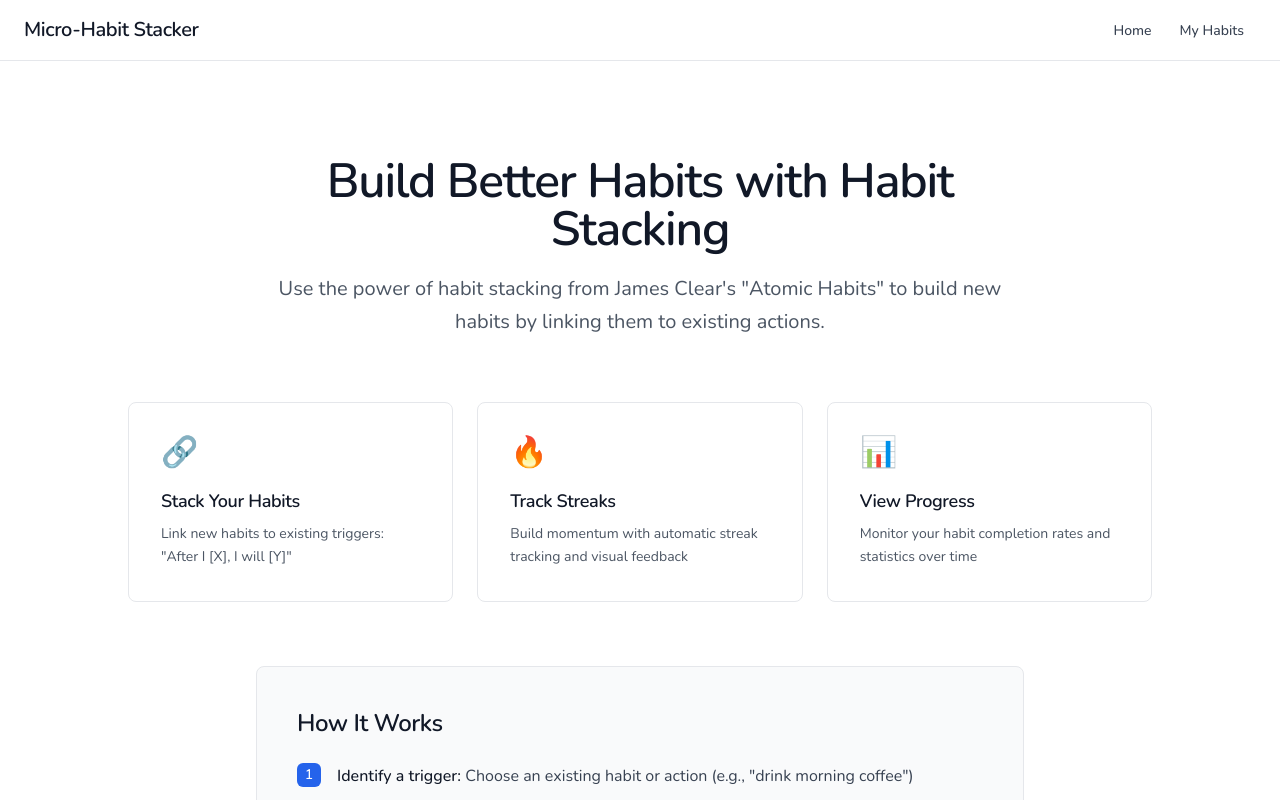
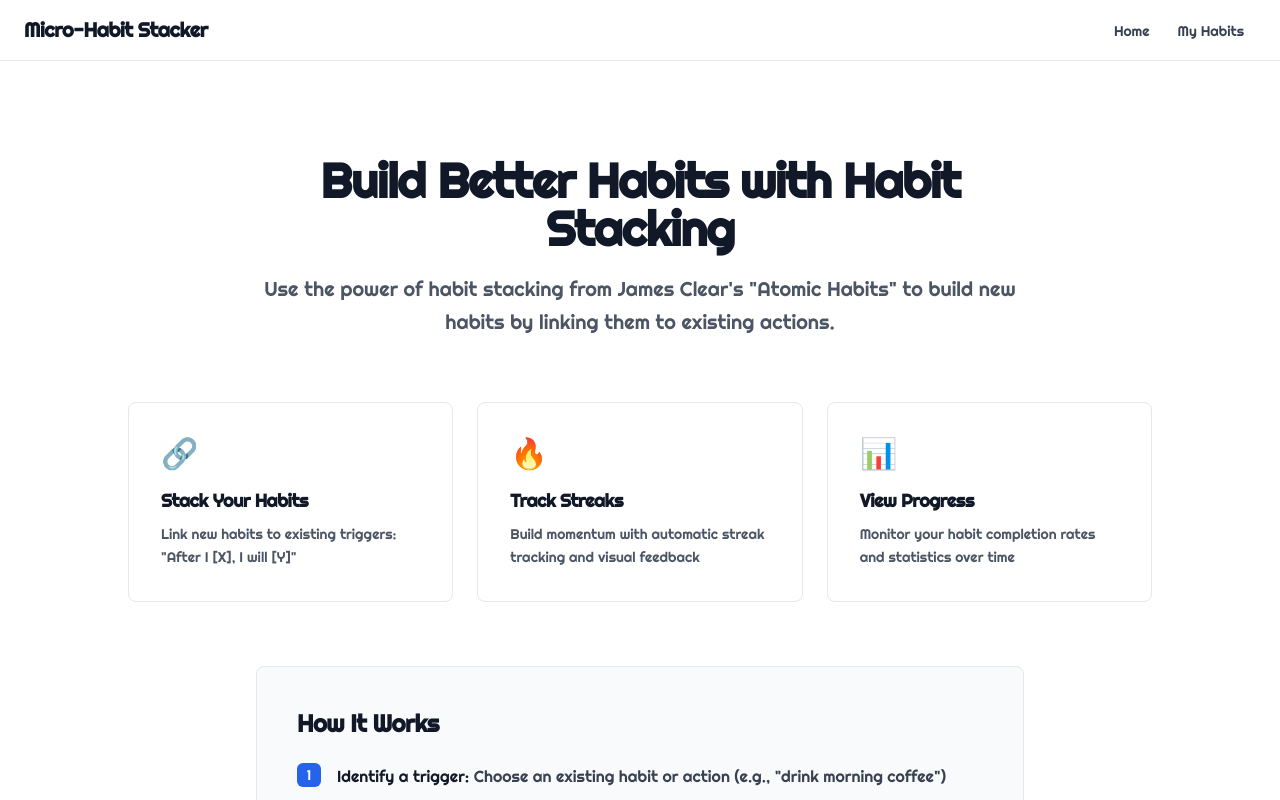
Before and after one commit to OliverCupan/Micro-Habit-Stacker, a Next.js app in the folder habit-stacking-app/frontend/: page / in a window 1280 px wide. Shown: the top 800 px of the page. Built offline with nearby package versions, Linux system fonts and the light colour scheme.

Commit message:
Switch to Righteous font for bold, playful look

```diff
--- a/habit-stacking-app/frontend/src/pages/_app.tsx
+++ b/habit-stacking-app/frontend/src/pages/_app.tsx
@@ -1,16 +1,16 @@
 import '../styles/globals.css';
 import type { AppProps } from 'next/app';
-import { Nunito } from 'next/font/google';
+import { Righteous } from 'next/font/google';
 
-const nunito = Nunito({
+const righteous = Righteous({
   subsets: ['latin'],
   display: 'swap',
-  weight: ['400', '500', '600', '700', '800'],
+  weight: '400',
 });
 
 function MyApp({ Component, pageProps }: AppProps) {
   return (
-    <div className={nunito.className}>
+    <div className={righteous.className}>
       <Component {...pageProps} />
     </div>
   );
```
